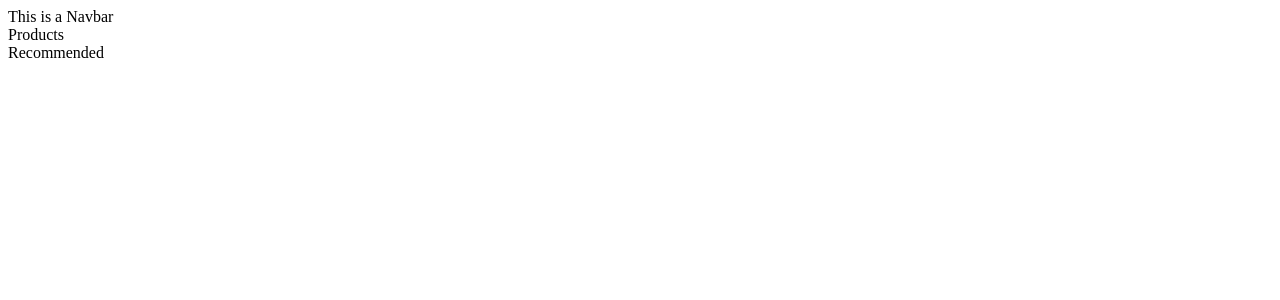
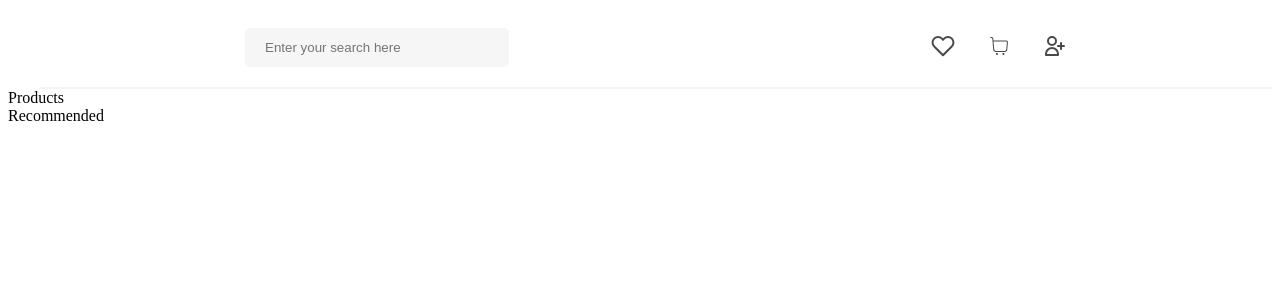
Before and after one commit to Iampetrus/search-and-filter, a React (Create React App) app: page / in a window 1280 px wide. Shown: the top 300 px of the page. Built offline with nearby package versions, Linux system fonts and the light colour scheme.

Commit message:
nstal react icons import icons and render
index.css (in src?) creation and styling
Nav.css styling (or placing input and .profile-container)

```diff
--- a/package.json
+++ b/package.json
@@ -8,6 +8,7 @@
     "@testing-library/user-event": "^13.5.0",
     "react": "^18.3.1",
     "react-dom": "^18.3.1",
+    "react-icons": "^5.3.0",
     "react-scripts": "5.0.1",
     "web-vitals": "^2.1.4"
   },
--- a/src/Navigation/Nav.css
+++ b/src/Navigation/Nav.css
@@ -0,0 +1,27 @@
+nav {
+    display: flex;
+    border-bottom: 2px solid #f3f3f3;
+    justify-content: space-around;
+    align-items: center;
+    padding: 20px;
+    z-index: 999;
+    margin-left: 2rem;
+}
+
+input {
+    padding: 12px 20px;
+    border: none;
+    background: #f7f6f6;
+    outline: none;
+    margin-right: 20px;
+    border-radius: 5px;
+    position: relative;
+    width: 14rem;
+}
+
+.nav-icons {
+    width: 1.5rem;
+    height: 1.5rem;
+    margin-left: 2rem;
+    color:  #494949;
+}
--- a/src/Navigation/Nav.js
+++ b/src/Navigation/Nav.js
@@ -1,6 +1,27 @@
 import './Nav.css';
-
+import {FiHeart} from 'react-icons/fi'
+import { HiOutlineUserAdd } from "react-icons/hi";
+import { CiShoppingCart } from "react-icons/ci";
 function Nav() {
-  return <div>This is a Navbar</div>;
+  return <nav>
+    <div>
+      <input
+        type='text'
+        className='searc-input'
+        placeholder='Enter your search here'
+      />
+    </div>
+  <div className='profile-container'>
+    <a href='#'>
+      <FiHeart className='nav-icons' />
+    </a>
+    <a href='#'>
+      <CiShoppingCart className='nav-icons' />
+    </a>
+    <a href='#'>
+      <HiOutlineUserAdd className='nav-icons' />
+    </a>
+  </div>
+  </nav>
 }
 export default Nav;
--- /dev/null
+++ b/src/index.css
@@ -0,0 +1,26 @@
+* {
+    padding: 0;
+    margin: 0;
+    box-sizing: border-box;
+    font-family: sans-serif;
+}
+
+a {
+    text-decoration: none;
+    color: rgba(97, 97, 97);
+}
+
+li {
+    list-style: none;
+}
+
+.btns{
+    padding: 10px 20px;
+    margin-right: 6px;
+    background: transparent;
+    border: none;
+    border: 0.6px solid #ccc;
+    border-radius: 5px;
+    color: #323232;
+    cursor: pointer;
+}
```
Also changed, not shown: 1 other file (tests, documents, lock files or other folders).
